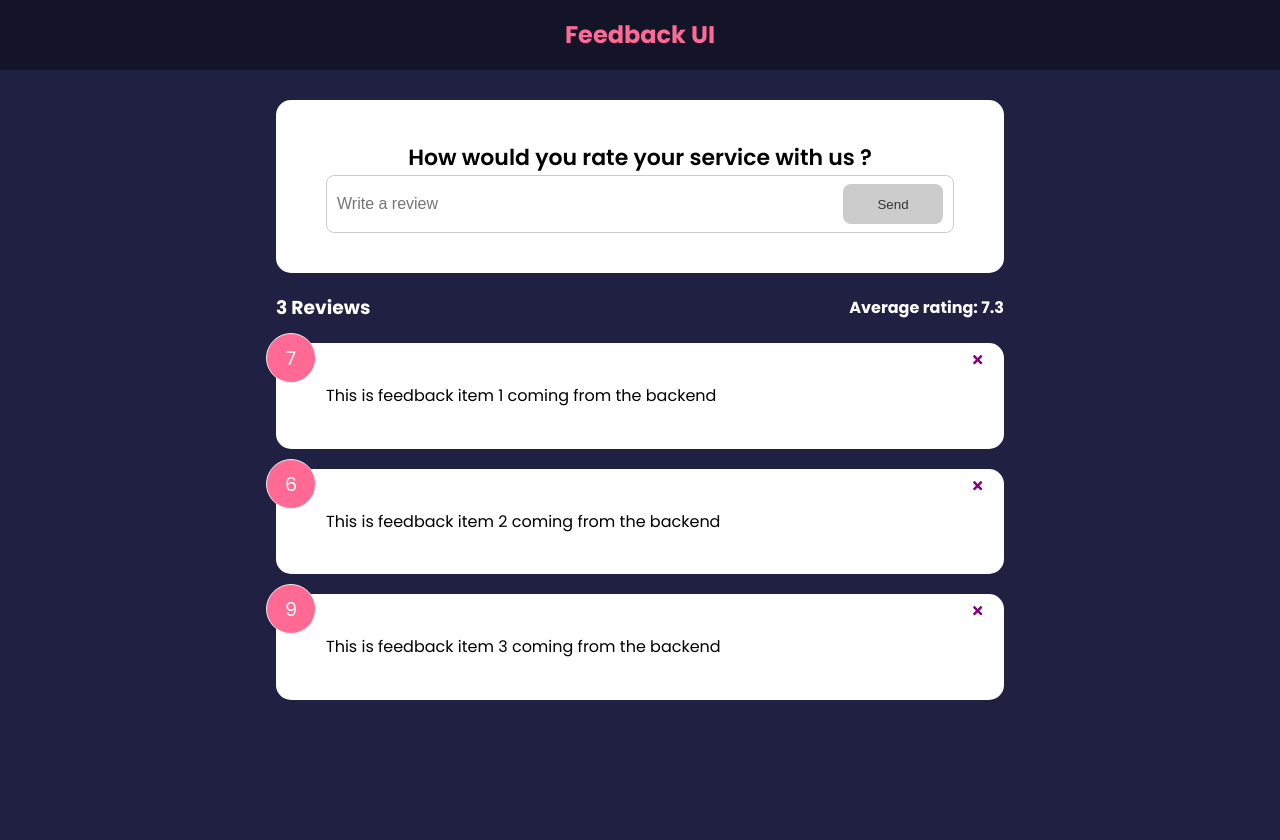
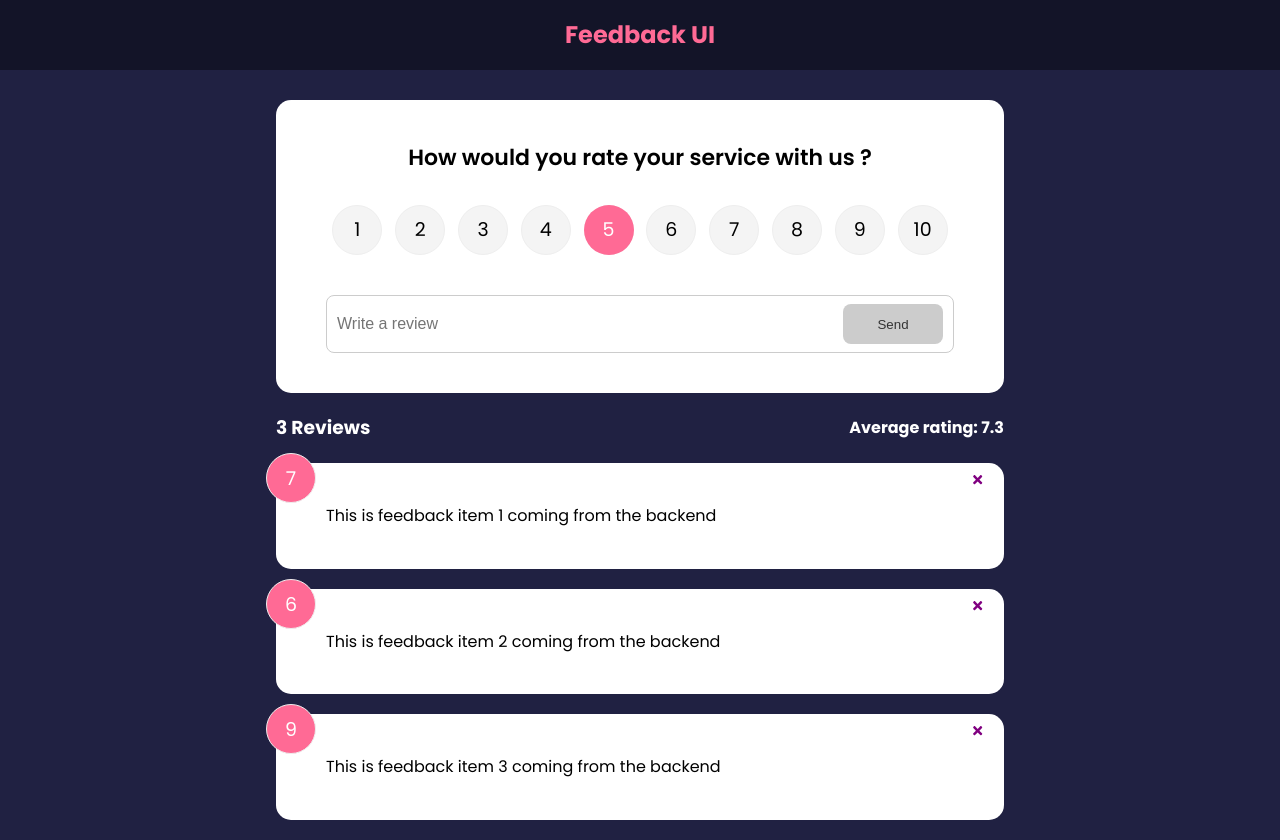
Before and after one commit to TungLungTung/react-brad-feedback-ui, a React (Create React App) app: page / in a window 1280 px wide. Before the commit the page ends 800 px from the top, so only its background shows below. Built offline with nearby package versions, Linux system fonts and the light colour scheme.

Commit message:
Created Review Stats and finish add Review

```diff
--- a/package.json
+++ b/package.json
@@ -10,6 +10,7 @@
     "react-dom": "^17.0.2",
     "react-icons": "^4.3.1",
     "react-scripts": "5.0.0",
+    "uuid": "^8.3.2",
     "web-vitals": "^2.1.4"
   },
   "scripts": {
--- a/src/App.js
+++ b/src/App.js
@@ -1,4 +1,5 @@
-import {useState} from 'react';
+import { v4 as uuidv4 } from 'uuid';
+import { useState } from 'react';
 import Header from './components/Header';
 import FeedbackList from './components/FeedbackList';
 import FeedbackData from './data/FeedbackData';
@@ -6,25 +7,31 @@
 import FeedbackForm from './components/FeedbackForm';
 
 const App = () => {
-
   const [feedback, setFeedback] = useState(FeedbackData);
 
   const deleteFeedback = (id) => {
-    if(window.confirm('Are you sure you want to delete this comment ?')) {
-      setFeedback(feedback.filter(item => item.id !== id));
+    if (window.confirm('Are you sure you want to delete this comment ?')) {
+      setFeedback(feedback.filter((item) => item.id !== id));
     }
-  }
+  };
+
+  const addFeedback = (newFeedback) => {
+    /// Add to state
+    newFeedback.id = uuidv4();
+    // console.log(newFeedback);
+    setFeedback([newFeedback, ...feedback]);
+  };
 
   return (
     <>
       <Header />
       <div className="container">
-        <FeedbackForm />
+        <FeedbackForm handleAdd={addFeedback} />
         <FeedbackStats feedback={feedback} />
         <FeedbackList feedback={feedback} handleDelete={deleteFeedback} />
       </div>
     </>
-  )
-}
+  );
+};
 
 export default App;
--- a/src/components/FeedbackForm.jsx
+++ b/src/components/FeedbackForm.jsx
@@ -1,9 +1,11 @@
 import { useState } from 'react';
+import Ratingselect from './RatingSelect';
 import Card from './shared/Card';
 import Button from './shared/Button';
 
-export default function FeedbackForm() {
+export default function FeedbackForm({ handleAdd }) {
   const [text, setText] = useState('');
+  const [rating, setRating] = useState(10);
   const [btnDisabled, setBtnDisabled] = useState(true);
   const [message, setMessage] = useState('');
 
@@ -22,11 +24,26 @@
     setText(e.target.value);
   };
 
+  const handleSubmit = (e) => {
+    e.preventDefault();
+    if (text.trim().length > 10) {
+      //// To do sth
+      const newFeedback = {
+        text,
+        rating
+      };
+      //// Put to global state
+      handleAdd(newFeedback);
+      setText('');
+    }
+  };
+
   return (
     <Card>
-      <form>
+      <form onSubmit={handleSubmit}>
         <h2>How would you rate your service with us ?</h2>
         {/* @Todo - rating select Component later */}
+        <Ratingselect select={(rating) => setRating(rating)} />
         <div className="input-group">
           <input
             onChange={handleTextChange}
--- /dev/null
+++ b/src/components/RatingSelect.jsx
@@ -0,0 +1,30 @@
+import { useState } from 'react';
+
+const Ratingselect = ({ select }) => {
+  const [selected, setSelected] = useState(5);
+
+  const handleChange = (e) => {
+    setSelected(+e.currentTarget.value);
+    select(+e.currentTarget.value);
+  };
+
+  return (
+    <ul className="rating">
+      {Array.from({ length: 10 }, (_, i) => (
+        <li key={`rating-${i + 1}`}>
+          <input
+            type="radio"
+            id={`num${i + 1}`}
+            name="rating"
+            value={i + 1}
+            onChange={handleChange}
+            checked={selected === i + 1}
+          />
+          <label htmlFor={`num${i + 1}`}>{i + 1}</label>
+        </li>
+      ))}
+    </ul>
+  );
+};
+
+export default Ratingselect;
```
Also changed, not shown: 1 other file (tests, documents, lock files or other folders).
